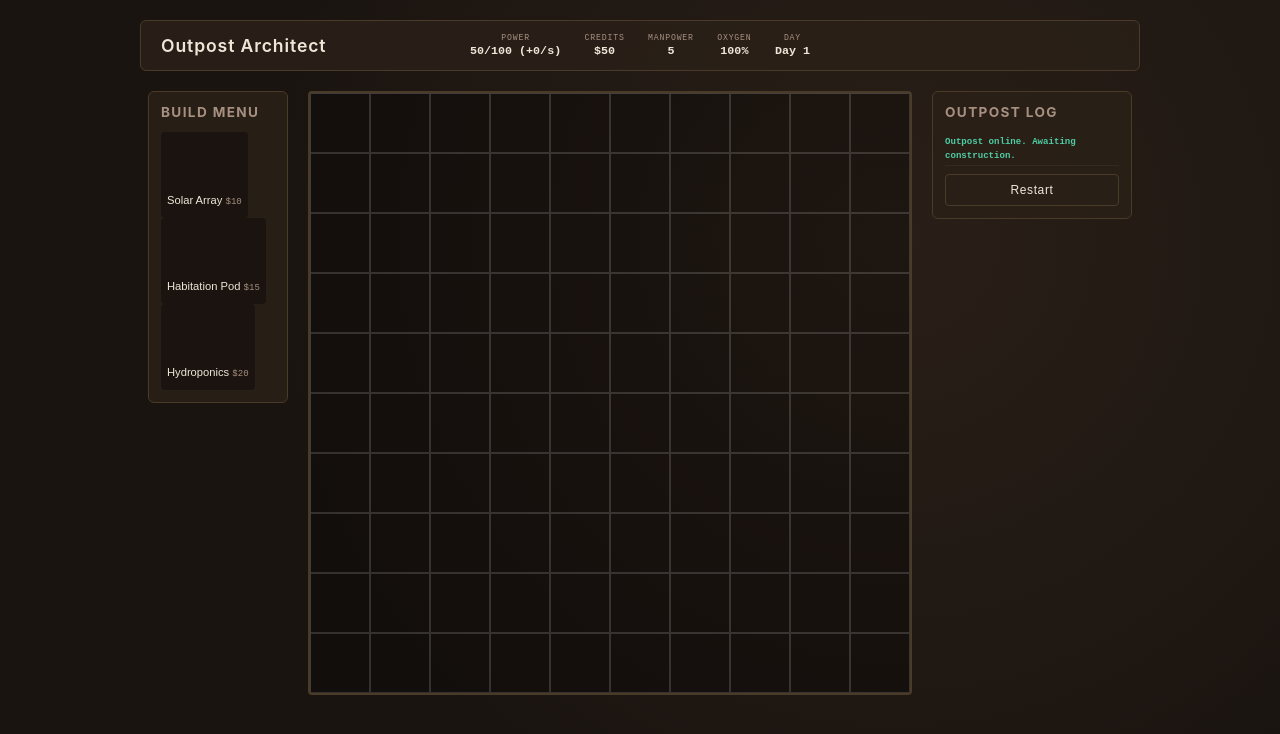
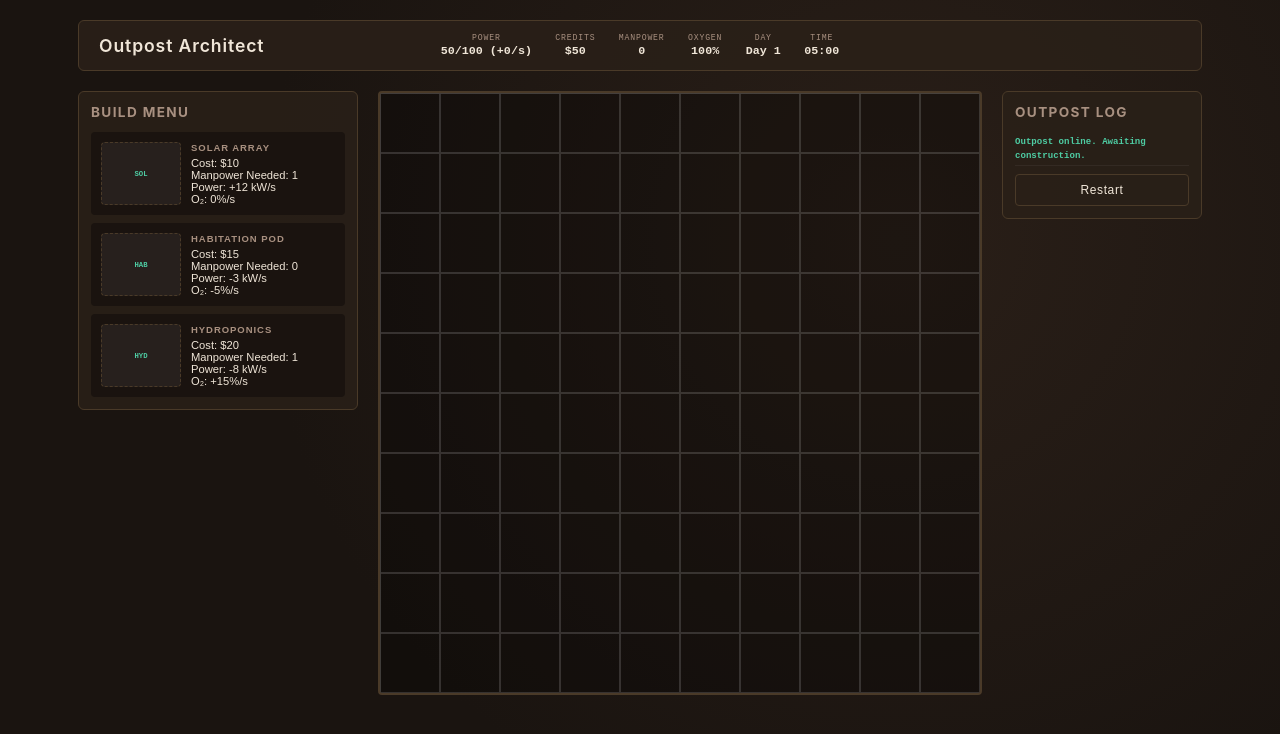
Before and after one commit to SADP-18/NASA-Hackathon-Game, a website built with Vite: page index.html in a window 1280 px wide. Built offline with nearby package versions, Linux system fonts and the light colour scheme; files whose address does not match are found by name.

Commit message:
Changed the time from 15s to 24s for a day to go by in game. Modified the index, css to have more information on the builds included. Added a timer for the day on the top bar.

```diff
--- a/index.html
+++ b/index.html
@@ -5,6 +5,7 @@
     <title>Outpost Architect</title>
 </head>
 <body>
+    <div id="app">
         <div id="topBar">
             <h1>Outpost Architect</h1>
             <div id="hud">
@@ -18,7 +19,7 @@
                 </div>
                 <div class="hud-item">
                     <span class="label">Manpower</span>
-                <span class="value" id=""hud-manpower>5</span>
+                    <span class="value" id="hud-manpower">5</span>
                 </div>
                 <div class="hud-item">
                     <span class="label">Oxygen</span>
@@ -27,6 +28,10 @@
                 <div class="hud-item">
                     <span class="label">Day</span>
                     <span class="value" id="hud-day">Day 1</span>
+                </div>
+                <div class="hud-item">
+                    <span class="label">Time</span>
+                    <span class="value" id="hud-time">00:00</span>
                 </div>
             </div>
             <div></div>
@@ -46,6 +51,7 @@
                 <button id="restartBtn">Restart</button>
             </aside>
         </div>
+    </div>
 
     <div id="overlay" class="hidden">
         <h2 id="overlayTitle">OUTPOST LOST</h2>
--- a/src/config.ts
+++ b/src/config.ts
@@ -10,7 +10,7 @@ export const START_OXYGEN = 100;
 export const START_CREDITS = 50;
 
 export const CREDITS_PER_DAY = 5;
-export const TICKS_PER_DAY = 15;      // 15s per day (matches "flip every 15s")
+export const TICKS_PER_DAY   = 24;      // 24 seconds per day
 export const WIN_DAYS = 30;
 export const BLACKOUT_GRACE = 10;     // seconds of no power before losing
 export const BLACKOUT_O2_DRAIN = 10;  // % per sec when blackout + hydro present
--- a/src/main.ts
+++ b/src/main.ts
@@ -47,6 +47,15 @@ const initialState: State = {
     gameOverReason: "",
     gameWon: false,
 };
+
+/* ========== HELPERS ========== */
+/**
+ * Converts seconds that passes in the current day into an in-game clock (HH:00).
+ */
+const formatGameTime = (timeSec: number): string => {
+    const hours = Math.floor((timeSec / TICKS_PER_DAY) * 24);
+    return `${String(hours).padStart(2, "0")}:00`;
+}
 
 /* ===== PURE REDUCERS ===== */
 type Reducer = (s: State) => State;
@@ -125,10 +134,10 @@ const tick: Reducer = s => {
     let newOxygen = Math.max(0, Math.min(100, s.oxygen + netO2));
 
     // Time / Day advance
-    const newTime = s.timeSec + 1;
+    const newTime     = s.timeSec + 1;
     const advancedDay = newTime >= TICKS_PER_DAY;
-    const newDay = advancedDay ? s.day + 1 : s.day;
-    const newCredits = advancedDay ? s.credits + CREDITS_PER_DAY : s.credits;
+    const newDay      = advancedDay ? s.day + 1 : s.day;
+    const newCredits  = advancedDay ? s.credits + CREDITS_PER_DAY : s.credits;
     const newLogs = advancedDay
         ? [`--- Day ${newDay} --- (+${CREDITS_PER_DAY} credits)`, ...s.logs]
         : s.logs;
@@ -243,10 +252,11 @@ const render = (canvas: HTMLCanvasElement): ((s: State) => void) => {
             powerEl.style.color = netPower < 0 ? "#ff5c5c" : netPower > 0 ? "#4ecca3" : "";
         }
 
-        setText("hud-manpower", String(s.manpower));
-        setText("hud-oxygen", `${Math.round(s.oxygen)}%`);
-        setText("hud-credits", `$${s.credits}`);
-        setText("hud-day", `Day ${s.day}`);
+        setText("hud-manpower",  String(s.manpower));
+        setText("hud-oxygen",    `${Math.round(s.oxygen)}%`);
+        setText("hud-credits",   `$${s.credits}`);
+        setText("hud-day",       `Day ${s.day}`);
+        setText("hud-time",      formatGameTime(s.timeSec));
 
         // --- Selected module highlight ---
         document.querySelectorAll<HTMLElement>(".module-btn").forEach(btn => {
@@ -295,8 +305,9 @@ const state$ = (canvas: HTMLCanvasElement): Observable<State> => {
 
     // Module select buttons (matched by data-module attribute)
     const select$: Observable<Reducer> = fromEvent<MouseEvent>(document, "click").pipe(
-        filter(e => (e.target as HTMLElement).dataset.module !== undefined),
-        map(e => selectModule((e.target as HTMLElement).dataset.module as ModuleType)),
+        map(e => (e.target as HTMLElement).closest<HTMLElement>(".module-btn")),
+        filter((btn): btn is HTMLElement => btn !== null),
+        map(btn => selectModule(btn.dataset.module as ModuleType))
     );
 
     // Restart button
@@ -333,20 +344,30 @@ if (typeof window !== "undefined") {
         btn.dataset.module = key;
         btn.title = cfg.description;
 
-        // Icon placeholder — the designer replaces /icons/*.svg
-        const img = document.createElement("img");
-        img.src = cfg.icon;
-        img.alt = cfg.name;
-        img.onerror = () => { img.style.visibility = "hidden"; };
-        btn.appendChild(img);
+        const fmt = (n: number): string => (n > 0 ? `+${n}` : `${n}`);
 
-        const label = document.createElement("span");
-        label.className = "module-label";
-        label.innerHTML = `
-            <span class="name">${cfg.name}</span>
-            <span class="cost">$${cfg.cost}</span>`;
-        btn.appendChild(label);
+        // Left: placeholder "icon" (swap for <img> later - replace /icons/*.svg)
+        const icon       = document.createElement("div");
+        icon.className   = "module-icon";
+        icon.textContent = key.slice(0, 3);
 
+        // const icon     = document.createElement("img");
+        // icon.className = "module-icon";
+        // icon.src       = cfg.icon;
+        // icon.alt       = cfg.name;
+
+        // Right: title, cost, manpower number needed
+        const info = document.createElement("div");
+        info.className = "mdoule-info";
+        info.innerHTML = `
+            <div class="name"><h2>${cfg.name}</h2></div>
+            <div class="cost">Cost: $${cfg.cost}</div>
+            <div class="manpower">Manpower Needed: ${cfg.manpowerDrain}</div>
+            <div class="power">Power: ${
+                fmt(cfg.powerGen - cfg.powerDrain)} kW/s</div>
+            <div class="oxygen">O₂: ${
+                fmt(cfg.o2Gen - cfg.o2Drain)}%/s</div>`;
+        btn.append(icon, info);
         menu.appendChild(btn);
     });
 
--- a/style.css
+++ b/style.css
@@ -24,14 +24,19 @@ body {
     padding: 20px;
 }
 
+/* ===== App ===== */
+#app {
+    display: flex;
+    flex-direction: column;
+    width: fit-content; /* App shrink to the widest child which is the #game*/
+}
+
 /* ===== Top bar ===== */
 #topBar {
     display: grid;
     grid-template-columns: 1fr auto 1fr;
     align-items: center;
     gap: 2em;
-    width: 100%;
-    max-width: 1000px;
     margin-bottom: 20px;
     padding: 12px 20px;
     background-color: rgba(42, 32, 24, 0.9);
@@ -82,11 +87,17 @@ body {
 }
 
 /* ===== Side panel (build menu) ===== */
+#buildMenu {
+    display: flex;
+    flex-direction: column;
+    gap: 8px;
+}
+
 #sidePanel {
     display: flex;
     flex-direction: column;
     gap: 8px;
-    width: 140px;
+    width: 280px;
     padding: 12px;
     background-color: rgba(42, 32, 24, 0.85);
     border: 1px solid var(--border);
@@ -103,15 +114,17 @@ body {
 
 .module-btn {
     display: flex;
-    flex-direction: column;
-    align-items: center;
-    gap: 4px;
-    padding: 8px 4px;
+    flex-direction: row;
+    align-items: stretch;
+     width: 100%;
+    gap: 10px;
+    padding: 8px;
     background-color: rgba(20, 15, 12, 0.7);
     border: 2px solid transparent;
     border-radius: 4px;
     cursor: pointer;
     color: var(--text);
+    text-align: left;
     font-size: 0.7em;
     transition: all 0.15s;
 }
@@ -133,14 +146,39 @@ body {
     object-fit: contain;
 }
 
-.module-btn span {
-    text-align: center;
-    line-height: 1.2;
+/* Left: placeholder icon box */
+.module-icon {
+    flex-shrink: 0;
+    width: 80px;
+    display: flex;
+    align-items: center;
+    justify-content: center;
+    background-color: rgba(255, 255, 255, 0.06);
+    border: 1px dashed var(--border);
+    border-radius: 4px;
+    font-family: monospace;
+    font-size: 0.8em;
+    font-weight: 700;
+    color: var(--accent);
 }
 
-.module-btn .cost {
+/* Right: text column */
+.module-info {
+    display: flex;
+    flex-direction: column;
+    gap: 2px;
+    font-size: 0.75em;
+    line-height: 1.3;
+}
+
+.module-info .name {
+    font-weight: 600;
+    font-size: 1.1em;
+}
+
+.module-info .cost,
+.module-info .manpower {
     color: var(--text-dim);
-    font-size: 1em;
     font-family: monospace;
 }
 
```
Lines whose indentation alone changed are shown as unchanged.
